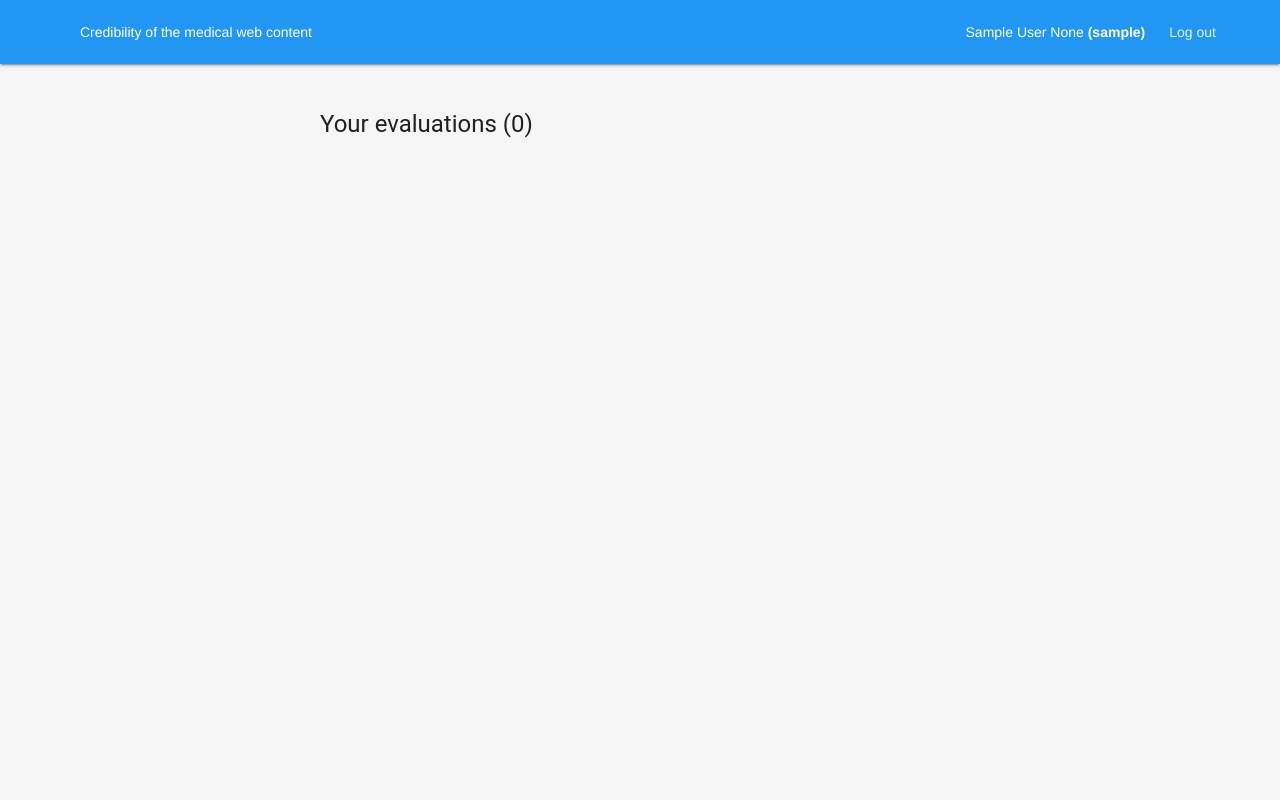
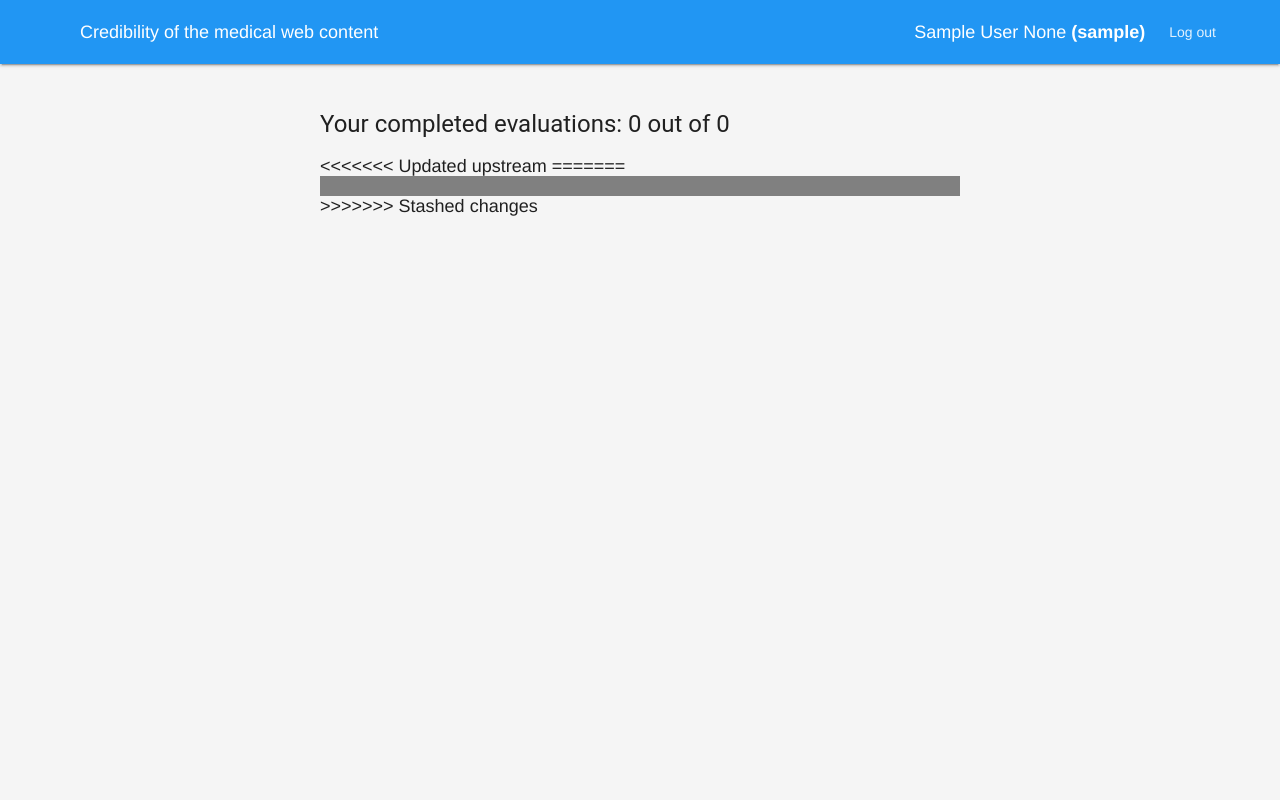
Before and after one commit to alenabozny/med_credibility_surveys, a Flask app: page / in a window 1280 px wide. Run offline with Flask 2, Linux system fonts and the light colour scheme; the visitor is signed in with stand-in values (Sample User, id 1); data comes from the database, SQL or seed files in the repository; data that the repository does not hold is empty.

Commit message:
progress bar in user home view; bigger font

```diff
--- a/app/routes.py
+++ b/app/routes.py
@@ -39,6 +39,14 @@ def index():
         not_(Task.steps.is_(None))
     )).all()
 
+    tasks_incomplete = Task.query.filter_by(
+        user_id=current_user.id,
+        rate=None
+    ).all()
+
+    completed_tasks_len = tasks.__len__()-tasks_incomplete.__len__()
+    total_tasks_len = tasks.__len__()
+
     nextTask = Task.query.filter_by(
         user_id=current_user.id,
         rate=None
@@ -48,6 +56,8 @@ def index():
         'index.html',
         title='Home',
         tasks=tasks,
+        completed_tasks_len=completed_tasks_len,
+        total_tasks_len=total_tasks_len,
         nextTask=nextTask
     )
 
--- a/app/static/css/main.css
+++ b/app/static/css/main.css
@@ -1,3 +1,10 @@
+body {
+ font-family:"Helvetica","Arial",sans-serif;
+ font-size:18px;
+ font-weight:400;
+ line-height:20px
+}
+
 .page-content {
     display: flex;
     justify-content: center;
@@ -176,3 +183,11 @@ ul#sentences li{
 .yellow {
     color: black
 }
+
+.progress-bar {
+    width: 100%;
+    height: 20px;
+    background-color: #eee;
+    border-radius: 2px;
+    box-shadow: 0 2px 5px rgba(0, 0, 0, 0.25) inset;
+}
--- a/app/templates/index.html
+++ b/app/templates/index.html
@@ -8,8 +8,9 @@
             </a>
         {% endif %}
 
-        <h4>Your evaluations ({{ tasks.__len__() }})</h4>
+        <h4>Your completed evaluations: {{ completed_tasks_len }} out of {{ total_tasks_len }} </h4>
 
+<<<<<<< Updated upstream
         {%  if tasks.__len__() %}
             <table class="mdl-data-table taks-table">
                 <thead>
@@ -32,5 +33,31 @@
                 {% endfor %}
             </table>
         {% endif %}
+=======
+        <progress class="progress-bar" max="{{ total_tasks_len }}" value="{{ completed_tasks_len }}"></progress>
+
+        <!--{%  if tasks.__len__() %}-->
+            <!--<table class="mdl-data-table mdl-data-table&#45;&#45;selectable mdl-shadow&#45;&#45;2dp taks-table">-->
+                <!--<thead>-->
+                    <!--<tr>-->
+                        <!--<th>Date</th>-->
+                        <!--<th>Rate</th>-->
+                        <!--<th>Steps</th>-->
+                    <!--</tr>-->
+                <!--</thead>-->
+                <!--{% for task in tasks %}-->
+                    <!--<tr>-->
+                        <!--<td>-->
+                            <!--{{ task.time_end.strftime('%Y-%m-%d %H:%M:%S') if task.time_end }}-->
+                        <!--</td>-->
+                        <!--<td>-->
+                            <!--{{ task.rate.value }}-->
+                        <!--</td>-->
+                        <!--<td>{{ task.steps}}</td>-->
+                    <!--</tr>-->
+                <!--{% endfor %}-->
+            <!--</table>-->
+        <!--{% endif %}-->
+>>>>>>> Stashed changes
     </div>
 {% endblock %}
```
Also changed, not shown: load_users.py (deleted, +0 -28 lines).
